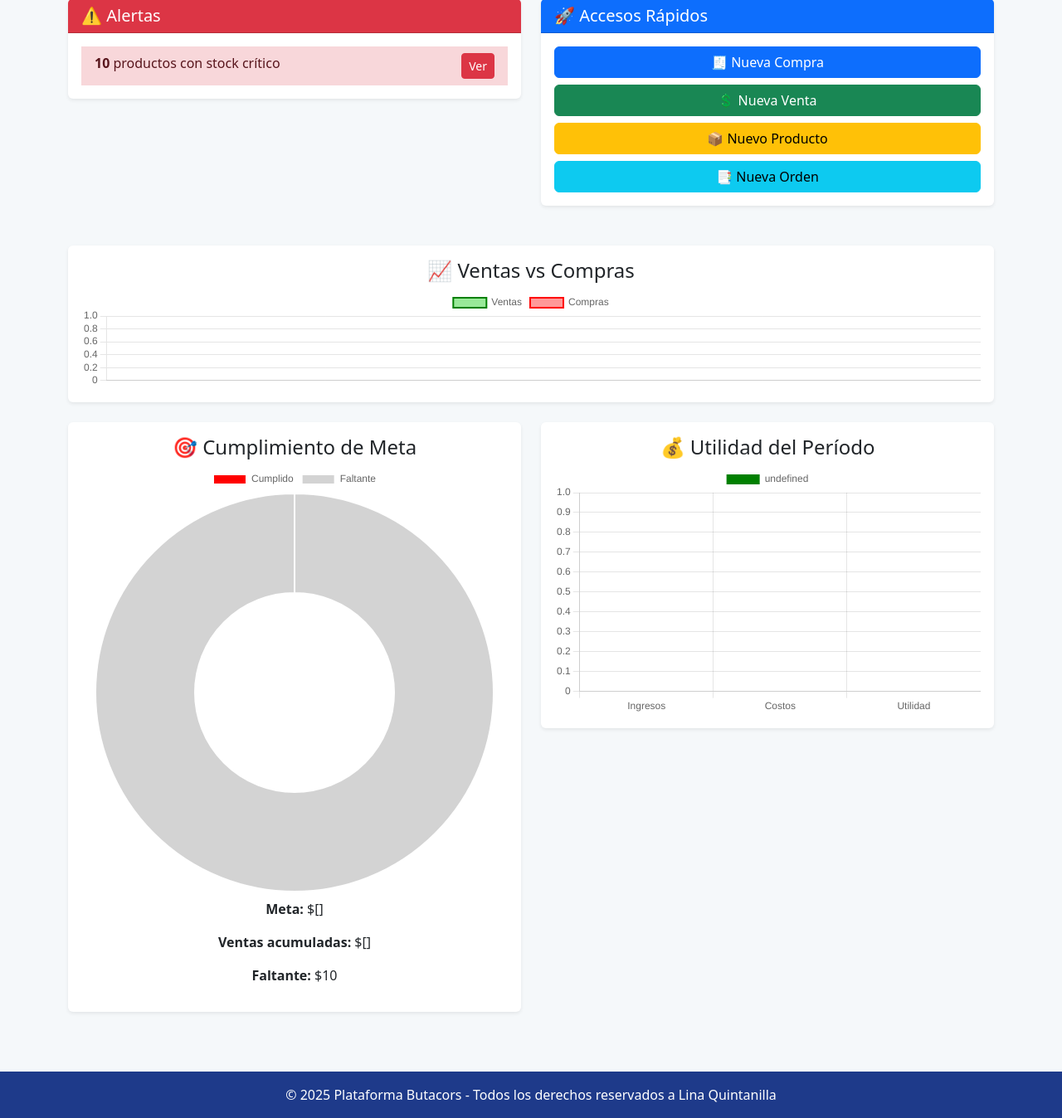
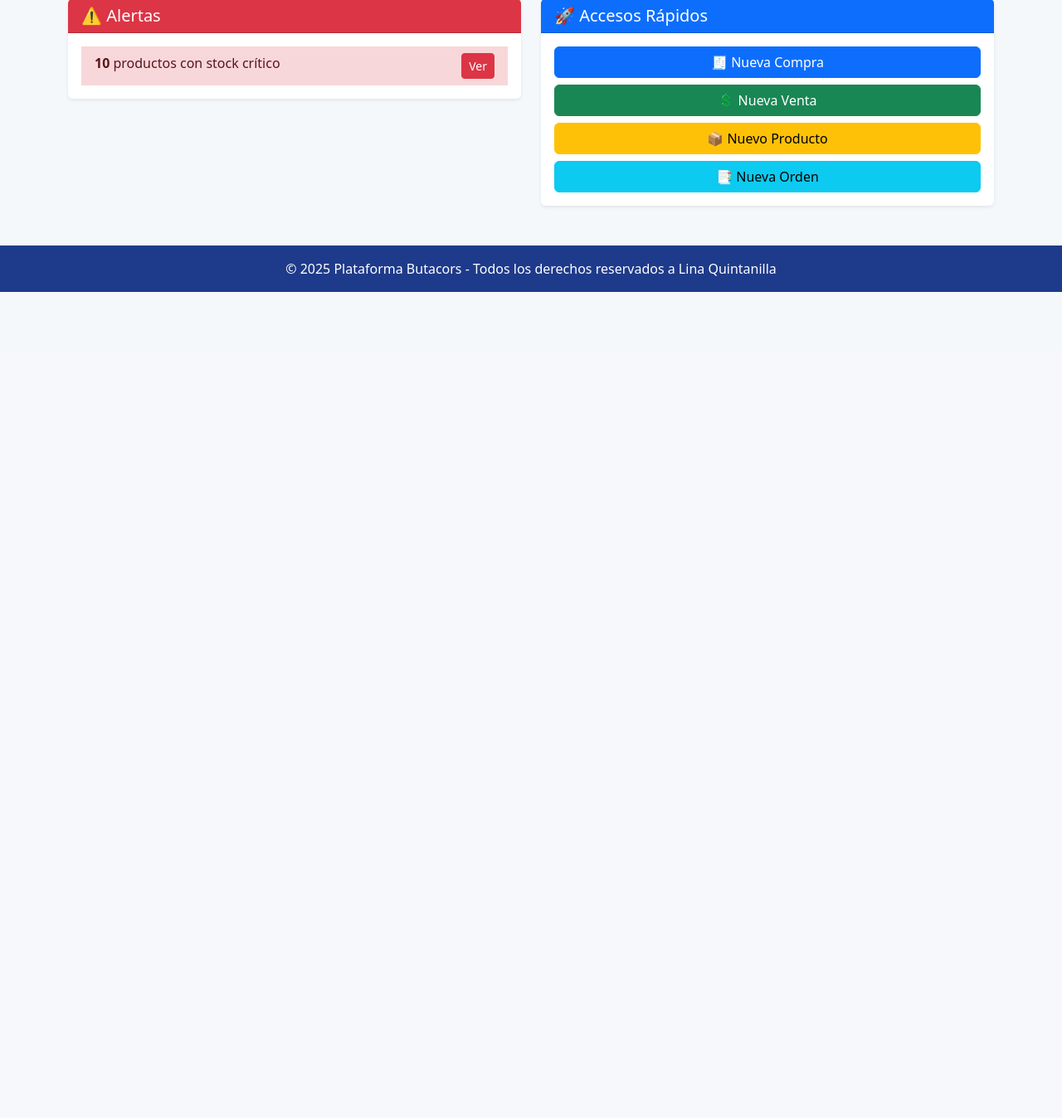
Before and after one commit to Neftis666/gestion_inventarios, a Flask app: template app/templates/dashboard.html in a window 1280 px wide. Shown: the part 377-1725 px from the top of the page at 83% size. After the commit the page ends 729 px from the top, so only its background shows below. Run offline with Flask 3, Linux system fonts and the light colour scheme; tables that the repository leaves empty hold one stand-in row (values such as "Sample post"); the template is opened without the code that fills it: values that come from a table or form of the project are taken from there, most other values are stand-ins (such as "Sample title", 1, 10 or a date in 2020).

Commit message:
Update dashboard.html

```diff
--- a/app/templates/dashboard.html
+++ b/app/templates/dashboard.html
@@ -83,113 +83,5 @@
       </div>
     </div>
   </div>
-
-  <!-- GRÁFICAS -->
-  <div class="row mt-5">
-
-    <!-- Ventas vs Compras -->
-    <div class="col-md-12">
-      <div class="card shadow-sm p-3 mb-4">
-        <h4 class="text-center">📈 Ventas vs Compras</h4>
-        <canvas id="ventasComprasChart" height="120"></canvas>
-      </div>
-    </div>
-
-    <!-- Cumplimiento de Meta -->
-    <div class="col-md-6">
-      <div class="card shadow-sm p-3 mb-4 text-center">
-        <h4>🎯 Cumplimiento de Meta</h4>
-        <canvas id="metaChart" height="300"></canvas>
-        <p class="mt-2"><strong>Meta:</strong> ${{ meta if meta else 0 }}</p>
-        <p><strong>Ventas acumuladas:</strong> ${{ suma_ventas }}</p>
-        <p><strong>Faltante:</strong> ${{ (meta - suma_ventas) if meta else 0 }}</p>
-      </div>
-    </div>
-
-    <!-- Utilidad -->
-    <div class="col-md-6">
-      <div class="card shadow-sm p-3 mb-4 text-center">
-        <h4>💰 Utilidad del Período</h4>
-        <canvas id="utilidadChart" height="300"></canvas>
-      </div>
-    </div>
-
-  </div>
 </div>
-
-<!-- CHART.JS -->
-<script src="https://cdn.jsdelivr.net/npm/chart.js"></script>
-
-<script>
-/* -------------------- 1. Ventas vs Compras -------------------- */
-const ventasComprasChart = new Chart(document.getElementById('ventasComprasChart'), {
-  type: 'bar',
-  data: {
-    labels: {{ meses | tojson }},
-    datasets: [
-      {
-        label: 'Ventas',
-        data: {{ ventas_por_mes | tojson }},
-        borderWidth: 2,
-        backgroundColor: 'rgba(0, 200, 0, 0.4)',
-        borderColor: 'green'
-      },
-      {
-        label: 'Compras',
-        data: {{ compras_por_mes | tojson }},
-        borderWidth: 2,
-        backgroundColor: 'rgba(255, 0, 0, 0.4)',
-        borderColor: 'red'
-      }
-    ]
-  },
-  options: {
-    responsive: true,
-    plugins: { tooltip: { enabled: true } }
-  }
-});
-
-/* -------------------- 2. Cumplimiento de Meta -------------------- */
-const meta = {{ meta if meta else 0 }};
-const ventasAcum = {{ suma_ventas }};
-const porcentaje = meta > 0 ? (ventasAcum / meta) * 100 : 0;
-
-let colorMeta = "red";
-if (porcentaje >= 90) colorMeta = "green";
-else if (porcentaje >= 70) colorMeta = "yellow";
-
-const metaChart = new Chart(document.getElementById('metaChart'), {
-  type: 'doughnut',
-  data: {
-    labels: ["Cumplido", "Faltante"],
-    datasets: [{
-      data: [porcentaje, 100 - porcentaje],
-      backgroundColor: [colorMeta, "lightgray"]
-    }]
-  },
-  options: { responsive: true }
-});
-
-/* -------------------- 3. Utilidad -------------------- */
-const utilidadChart = new Chart(document.getElementById('utilidadChart'), {
-  type: 'bar',
-  data: {
-    labels: ["Ingresos", "Costos", "Utilidad"],
-    datasets: [{
-      data: [
-        {{ suma_ventas }},
-        {{ suma_compras }},
-        {{ margen }}
-      ],
-      backgroundColor: [
-        "green",
-        "red",
-        "{{ 'green' if margen >= 0 else 'red' }}"
-      ]
-    }]
-  },
-  options: { responsive: true }
-});
-</script>
-
 {% endblock %}
```
